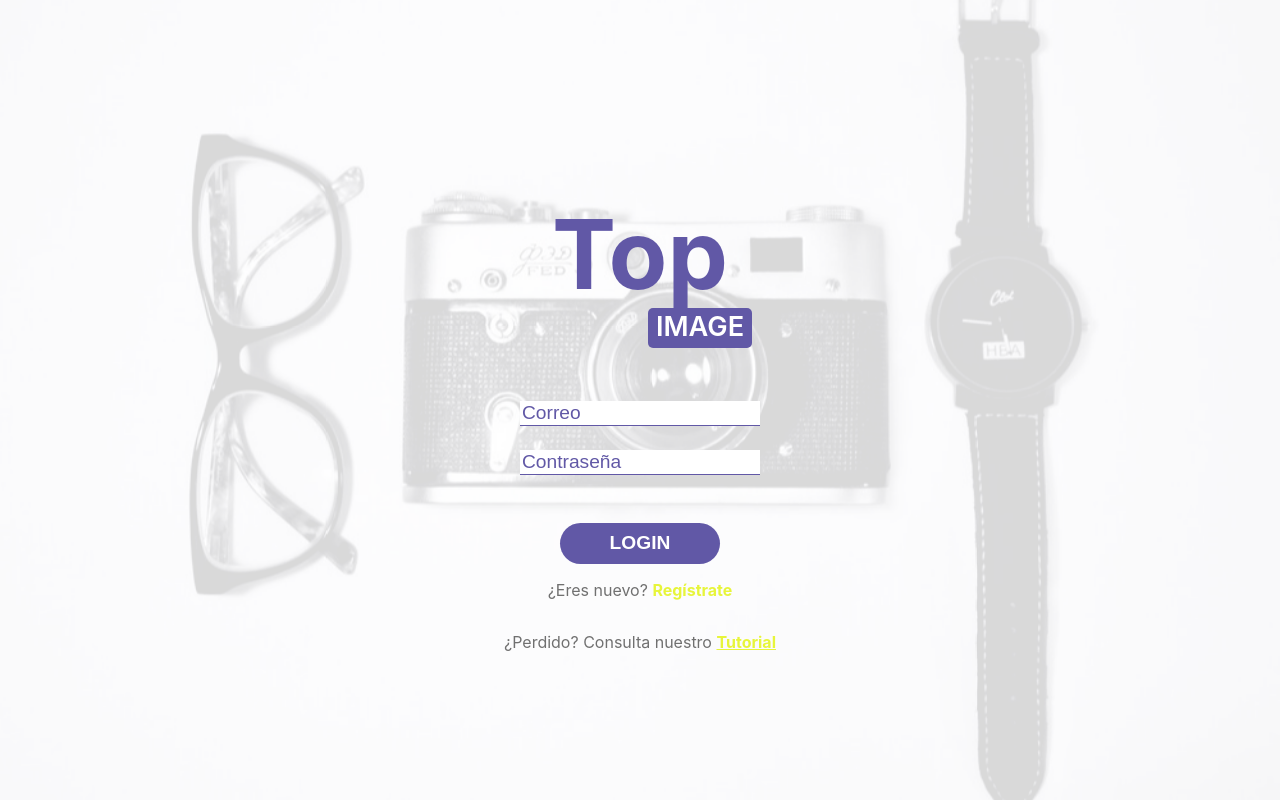
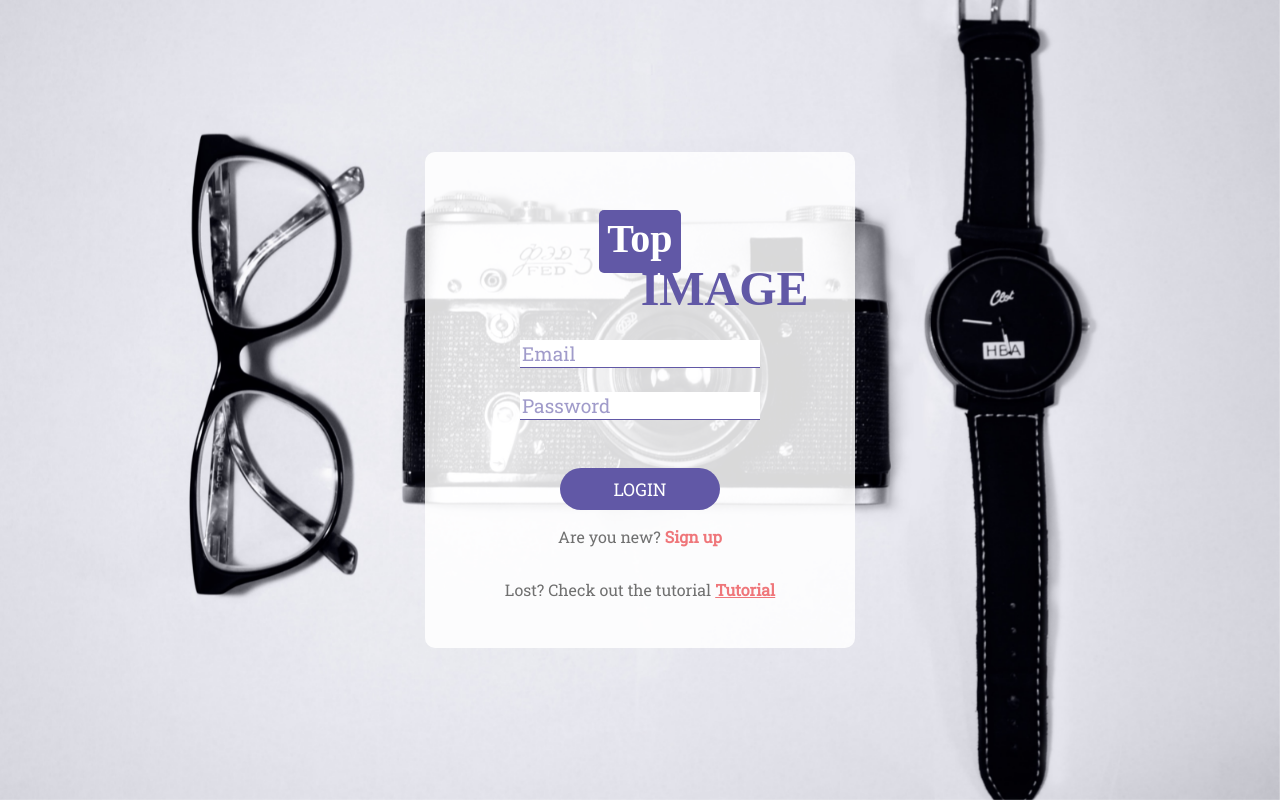
Before and after one commit to korkies22/TopImage, a React app in the folder front/: page /login in a window 1280 px wide. Built offline with nearby package versions, Linux system fonts and the light colour scheme; no server answers; a web font is replaced by a local one.

Commit message:
Login melo

```diff
--- a/front/public/index.html
+++ b/front/public/index.html
@@ -9,6 +9,7 @@
       name="description"
       content="Academical-reborn web app using react and redux"
     />
+    <link href="https://fonts.googleapis.com/css?family=Roboto+Slab|ZCOOL+XiaoWei&display=swap" rel="stylesheet">
     <link rel="apple-touch-icon" href="logo192.png" />
     <!--
       manifest.json provides metadata used when your web app is installed on a
--- a/front/src/components/login/loginForm/loginForm.js
+++ b/front/src/components/login/loginForm/loginForm.js
@@ -19,11 +19,11 @@ function LoginForm(props) {
     e.preventDefault();
     var re = /^(([^<>()\[\]\.,;:\s@\"]+(\.[^<>()\[\]\.,;:\s@\"]+)*)|(\".+\"))@(([^<>()[\]\.,;:\s@\"]+\.)+[^<>()[\]\.,;:\s@\"]{2,})$/i; // eslint-disable-line no-useless-escape
     if (!email || !re.test(String(email).toLowerCase())) {
-      return setErrorMsg("Debe ingresar un email válido");
+      return setErrorMsg("You have to use a valid email");
     }
     if (!password || password.length < 5) {
       return setErrorMsg(
-        "Debe ingresar una contraseña de al menos 5 caracteres"
+        "The password must have at least 5 characters"
       );
     }
 
@@ -42,7 +42,7 @@ function LoginForm(props) {
     <form className="loginForm" noValidate onSubmit={loginUser}>
       <input
         type="email"
-        placeholder="Correo"
+        placeholder="Email"
         value={email.value}
         onChange={e => setEmail(e.target.value)}
         autoComplete="Email"
@@ -50,7 +50,7 @@ function LoginForm(props) {
       />
       <input
         type="password"
-        placeholder="Contraseña"
+        placeholder="Password"
         value={password.value}
         onChange={e => setPassword(e.target.value)}
         autoComplete="current-password"
--- a/front/src/components/login/loginForm/loginForm.scss
+++ b/front/src/components/login/loginForm/loginForm.scss
@@ -4,19 +4,19 @@
   display: flex;
   flex-direction: column;
   align-items: center;
+  margin-top: 1rem;
 
   &__button {
     background: $mainColor;
     color: white;
     padding: 0.6rem 2rem;
     text-transform: uppercase;
-    font-size: 1.2rem;
     border: none;
     border-radius: 33px/33px;
     margin-top: 3rem;
     cursor: pointer;
     min-width: 10rem;
-    font-weight: bold;
+    font-size: 1.1rem;
     outline: none;
 
     &--error {
@@ -38,18 +38,18 @@
     outline: none;
 
     &::placeholder {
-      color: $mainColor;
+      color: rgba($color: $mainColor, $alpha: 0.6);
       opacity: 1; /* Firefox */
     }
 
     &:-ms-input-placeholder {
       /* Internet Explorer 10-11 */
-      color: $mainColor;
+      color: rgba($color: $mainColor, $alpha: 0.6);
     }
 
     &::-ms-input-placeholder {
       /* Microsoft Edge */
-      color: $mainColor;
+      color: rgba($color: $mainColor, $alpha: 0.6);
     }
   }
 }
--- a/front/src/components/login/signUpForm/signUpForm.js
+++ b/front/src/components/login/signUpForm/signUpForm.js
@@ -20,11 +20,11 @@ function SignUpForm(props) {
     e.preventDefault();
     var re = /^(([^<>()\[\]\.,;:\s@\"]+(\.[^<>()\[\]\.,;:\s@\"]+)*)|(\".+\"))@(([^<>()[\]\.,;:\s@\"]+\.)+[^<>()[\]\.,;:\s@\"]{2,})$/i; // eslint-disable-line no-useless-escape
     if (!email || !re.test(String(email).toLowerCase())) {
-      return setErrorMsg("Debe ingresar un email válido");
+      return setErrorMsg("You have to use a valid email");
     }
     if (!password || password.length < 5) {
       return setErrorMsg(
-        "Debe ingresar una contraseña de al menos 5 caracteres"
+        "The password must have at least 5 characters"
       );
     }
     if (confirmPassword !== password) {
--- a/front/src/components/login/signUpForm/signUpForm.scss
+++ b/front/src/components/login/signUpForm/signUpForm.scss
@@ -4,19 +4,19 @@
   display: flex;
   flex-direction: column;
   align-items: center;
+  margin-top: 1rem;
 
   &__button {
     background: $mainColor;
     color: white;
     padding: 0.6rem 2rem;
     text-transform: uppercase;
-    font-size: 1.2rem;
     border: none;
     border-radius: 33px/33px;
     margin-top: 3rem;
     cursor: pointer;
     min-width: 10rem;
-    font-weight: bold;
+    font-size: 1.1rem;
     outline: none;
 
     &--error{
@@ -38,18 +38,18 @@
     outline: none;
 
     &::placeholder {
-      color: $mainColor;
+      color: rgba($color: $mainColor, $alpha: 0.6);
       opacity: 1; /* Firefox */
     }
 
     &:-ms-input-placeholder {
       /* Internet Explorer 10-11 */
-      color: $mainColor;
+      color: rgba($color: $mainColor, $alpha: 0.6);
     }
 
     &::-ms-input-placeholder {
       /* Microsoft Edge */
-      color: $mainColor;
+      color: rgba($color: $mainColor, $alpha: 0.6);
     }
   }
 }
--- a/front/src/css/index.scss
+++ b/front/src/css/index.scss
@@ -15,6 +15,7 @@ body {
 
 * {
   box-sizing: border-box;
+  font-family: 'Roboto Slab', serif;
   color: $textColor;
 }
 
@@ -24,3 +25,7 @@ body {
   width: 100%;
   height: 100%;
 }
+
+h1,h2,h3,h4,h5,h6{
+  font-family: 'ZCOOL XiaoWei', serif;
+}
--- a/front/src/css/variables.scss
+++ b/front/src/css/variables.scss
@@ -1,5 +1,5 @@
 $mainColor: #6158A6;
-$secondaryColor: #E7F53A;
+$secondaryColor: #EF767A;
 $opaqueTextColor: #949494;
 $textColor: #707070;
 
--- a/front/src/pages/login/Login.js
+++ b/front/src/pages/login/Login.js
@@ -1,7 +1,7 @@
-import React, { useState } from "react";
-import "./login.scss";
-import LoginForm from "../../components/login/loginForm/loginForm";
-import SignUpForm from "../../components/login/signUpForm/signUpForm";
+import React, { useState } from 'react';
+import './login.scss';
+import LoginForm from '../../components/login/loginForm/loginForm';
+import SignUpForm from '../../components/login/signUpForm/signUpForm';
 
 function Login() {
   const [isLogin, setIsLogin] = useState(true);
@@ -12,18 +12,25 @@ function Login() {
 
   return (
     <div className="loginPage">
+      <div className="loginPage__container">
         <h1 className="loginPage__title">Top</h1>
         {isLogin ? <LoginForm></LoginForm> : <SignUpForm></SignUpForm>}
         <p>
-        {isLogin ? "¿Eres nuevo?" : "Ya te uniste?"}{" "}
+          {isLogin ? 'Are you new?' : 'Have you joined?'}{' '}
           <span
             className="loginPage__butSwitch"
             onClick={toggleIsLogin.bind(null)}
           >
-          {isLogin ? "Regístrate" : "Inicia Sesion"}
+            {isLogin ? 'Sign up' : 'Login'}
           </span>
         </p>
-      <p>¿Perdido? Consulta nuestro <a href='/' target="_blank" className="loginPage__butSwitch">Tutorial</a></p>
+        <p>
+          Lost? Check out the tutorial{' '}
+          <a href="/" target="_blank" className="loginPage__butSwitch">
+            Tutorial
+          </a>
+        </p>
+      </div>
     </div>
   );
 }
--- a/front/src/pages/login/login.scss
+++ b/front/src/pages/login/login.scss
@@ -3,12 +3,12 @@
 .loginPage {
   width: 100%;
   height: 100%;
+  background: url('../../assets/bgImage/cameraLogin.jpg') no-repeat fixed center;
+  background-size: cover;
   display: flex;
   flex-direction: column;
+  justify-content: center;
   align-items: center;
-  justify-content: center;
-  background: url('../../assets/bgImage/cameraLogin2.png') no-repeat fixed center;
-  background-size: cover;
 
   &__butSwitch {
     color: $secondaryColor;
@@ -16,26 +16,33 @@
     cursor: pointer;
   }
 
+  &__container {
+    background: rgba($color: #fff, $alpha: 0.85);
+    padding: 2rem 5rem;
+    display: flex;
+    flex-direction: column;
+    align-items: center;
+    justify-content: center;
+    border-radius: 10px;
+  }
+
   &__title {
-    font-size: 6rem;
+    font-size: 2.5rem;
     background: $mainColor;
-    -webkit-background-clip: text;
-    -webkit-text-fill-color: transparent;
-    background-clip: text;
+    padding: 0.3rem 0.5rem 0.7rem 0.5rem;
+    border-radius: 5px;
+    color: white;
 
     &:after {
       content: 'Image';
-      font-size: 1.7rem;
+      font-size: 3rem;
       position: absolute;
-      transform: translate(-5rem, 7rem);
-      color: white;
-      background: $mainColor;
+      transform: translate(-2rem, 2.9rem);
       -webkit-text-fill-color: initial;
-      padding: 0.1rem 0.5rem 0.3rem 0.5rem;
       vertical-align: middle;
-      border-radius: 5px;
       text-transform: uppercase;
       font-weight: 600;
+      color: $mainColor;
     }
   }
 }
```
Also changed, not shown: front/src/assets/bgImage/cameraLogin2.png (deleted). Lines whose indentation alone changed are shown as unchanged.
